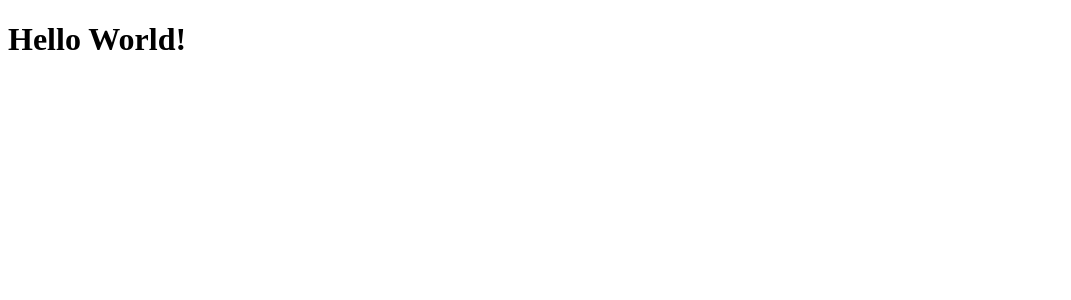
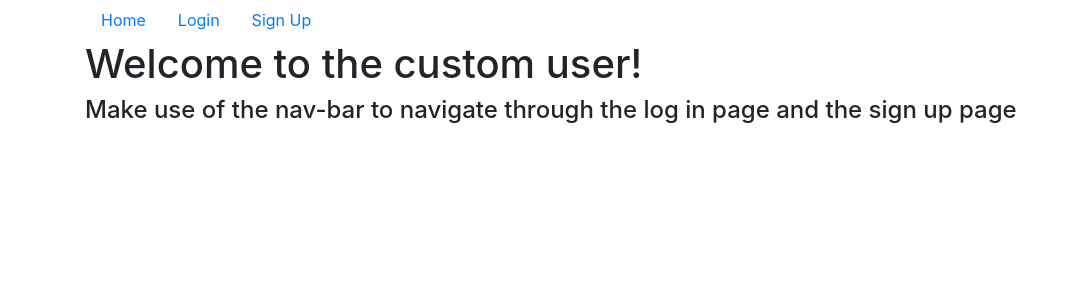
Before and after one commit to luisfff29/custom_user, a Django app: page / in a window 1280 px wide. Shown: the top 300 px of the page, without its empty margins (0-1071 px from the left). Run offline with Django 3.2, Linux system fonts and the light colour scheme; some libraries are stand-ins or nearby versions.

Commit message:
add nav-bar

```diff
--- a/customuser_project/urls.py
+++ b/customuser_project/urls.py
@@ -19,5 +19,5 @@ from customuser_app import views
 
 urlpatterns = [
     path('admin/', admin.site.urls),
-    path('', views.index),
+    path('', views.index, name='home'),
 ]
--- a/templates/index.html
+++ b/templates/index.html
@@ -4,11 +4,33 @@
   <head>
     <meta charset="UTF-8">
     <meta name="viewport" content="width=device-width, initial-scale=1.0">
-    <title>Document</title>
+    <!-- CSS only -->
+    <link rel="stylesheet" href="https://stackpath.bootstrapcdn.com/bootstrap/4.5.0/css/bootstrap.min.css"
+      integrity="sha384-9aIt2nRpC12Uk9gS9baDl411NQApFmC26EwAOH8WgZl5MYYxFfc+NcPb1dKGj7Sk" crossorigin="anonymous">
+    <title>Custom User</title>
   </head>
 
   <body>
-    <h1>Hello World!</h1>
+    <div class='container'>
+      <ul class="nav nav-pills">
+        <li class="nav-item">
+          <a class="nav-link" href="{% url 'home' %}">Home</a>
+        </li>
+        <li class="nav-item">
+          <a class="nav-link" href="#">Login</a>
+        </li>
+        <li class="nav-item">
+          <a class="nav-link" href="#">Sign Up</a>
+        </li>
+      </ul>
+      {% block body_block %}
+      <h1>Welcome to the custom user!</h1>
+      <h4>Make use of the nav-bar to navigate through the log in page and the sign up page</h4>
+      {% for user in users_list %}
+      {{user}}
+      {% endfor %}
+      {% endblock %}
+    </div>
   </body>
 
 </html>
```
